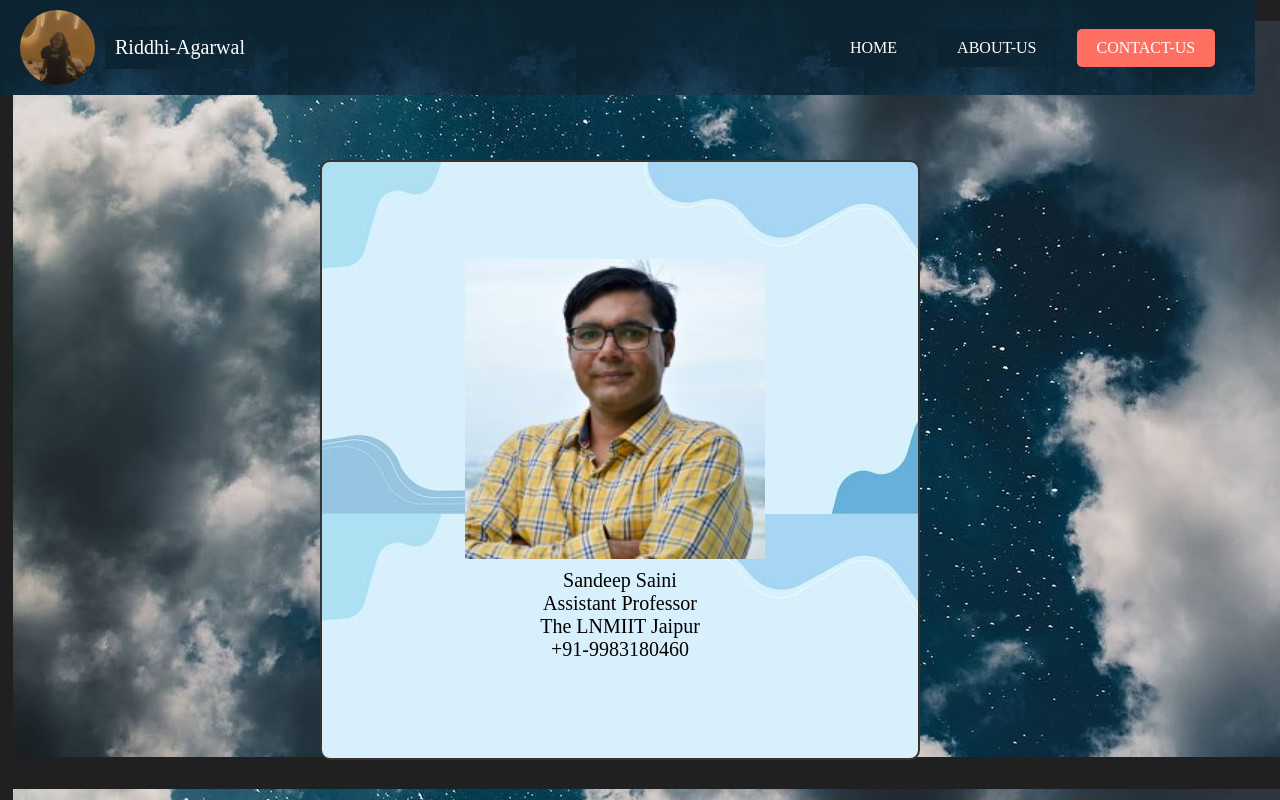
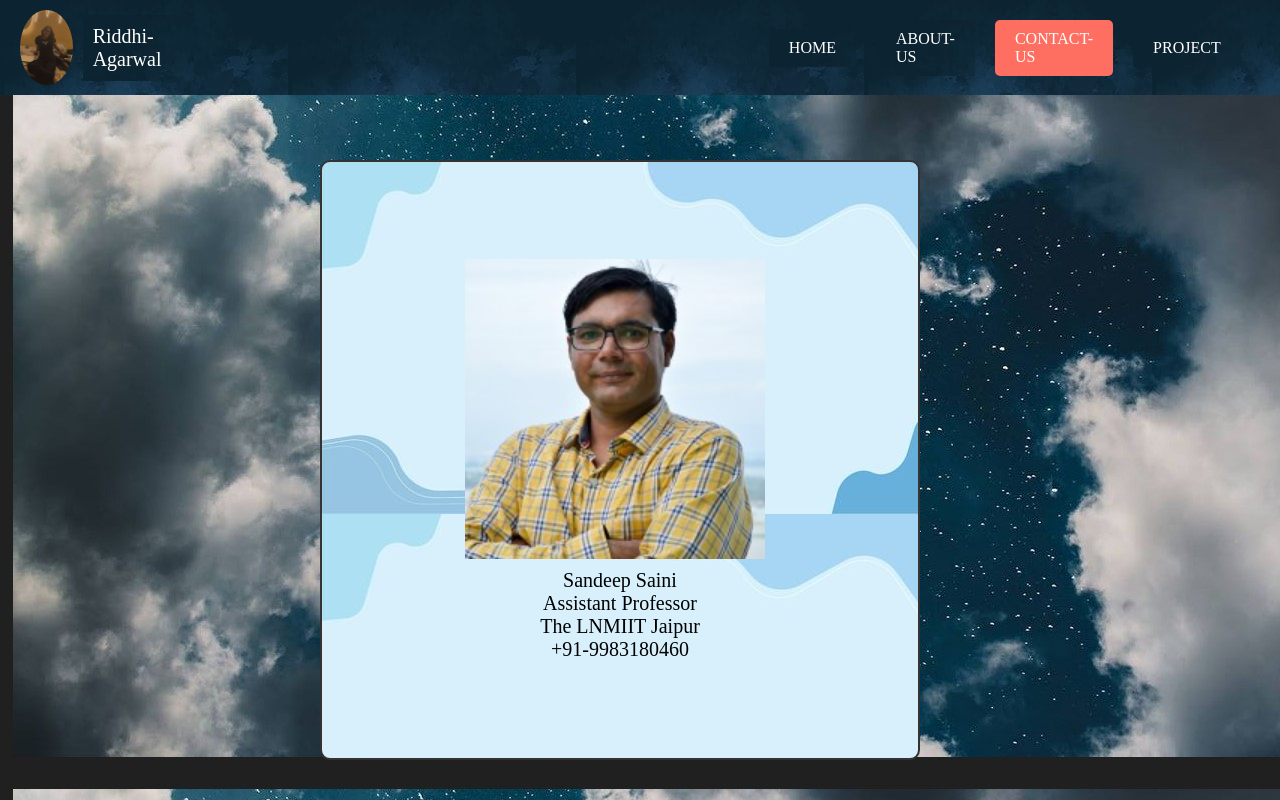
Before and after one commit to riddhi1228/first, a plain HTML site: page Contact.html in a window 1280 px wide. Drawn offline with Linux system fonts and the light colour scheme.

Commit message:
Update Contact.html

```diff
--- a/Contact.html
+++ b/Contact.html
@@ -13,7 +13,8 @@
           <div id="name">Riddhi-Agarwal</div>
           <a id="home" href="https://riddhi1228.github.io/first/">HOME</a>
           <a id="about" href="https://riddhi1228.github.io/about/">ABOUT-US</a>
-          <a id="contact" href="http://127.0.0.1:5500/Contact.html">CONTACT-US</a>
+          <a id="contact" href="https://riddhi1228.github.io/contact/">CONTACT-US</a>
+            <a id="project" href="https://riddhi1228.github.io/calculator/">PROJECT</a>
         </div>
       </div>
       <div id="abouts">
```
